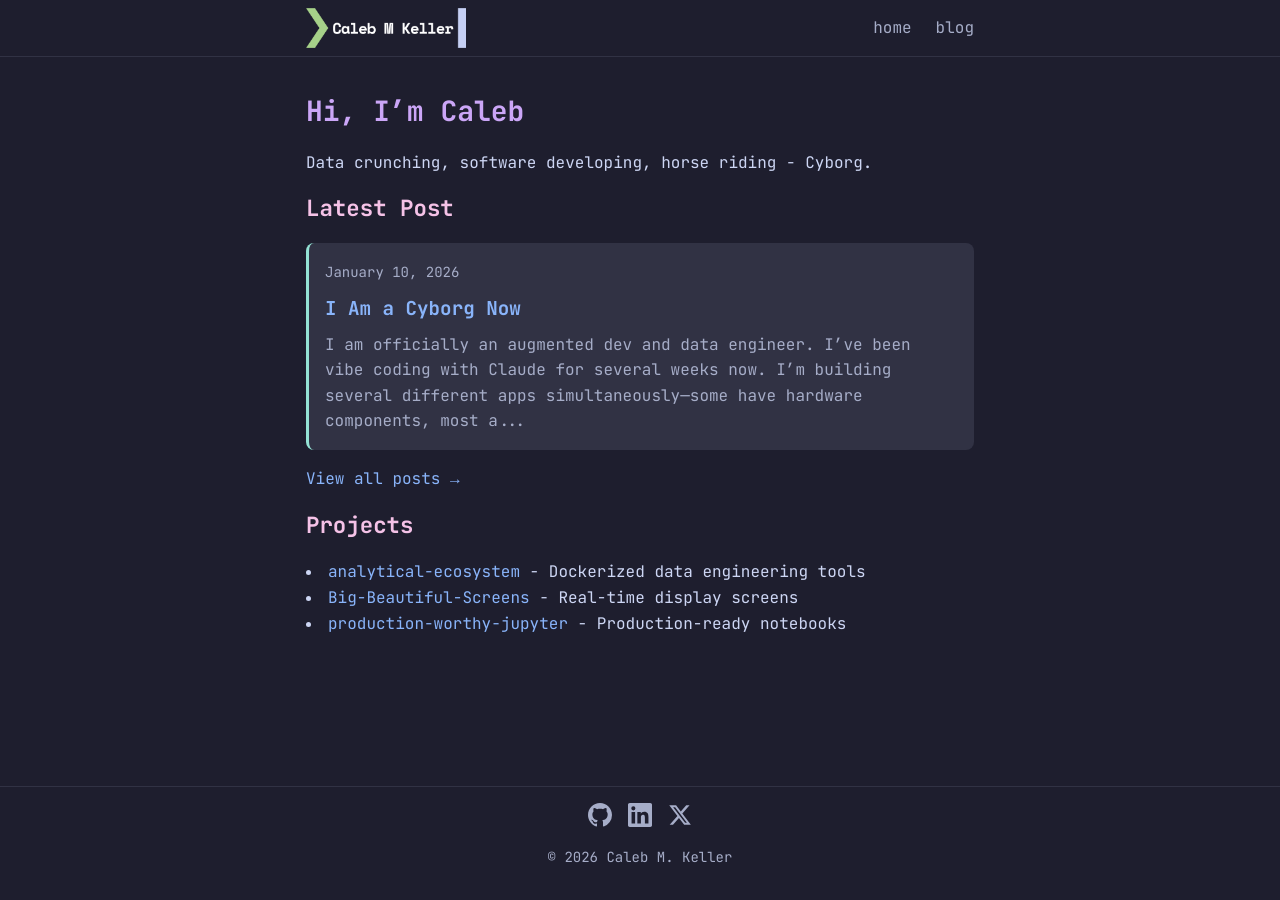
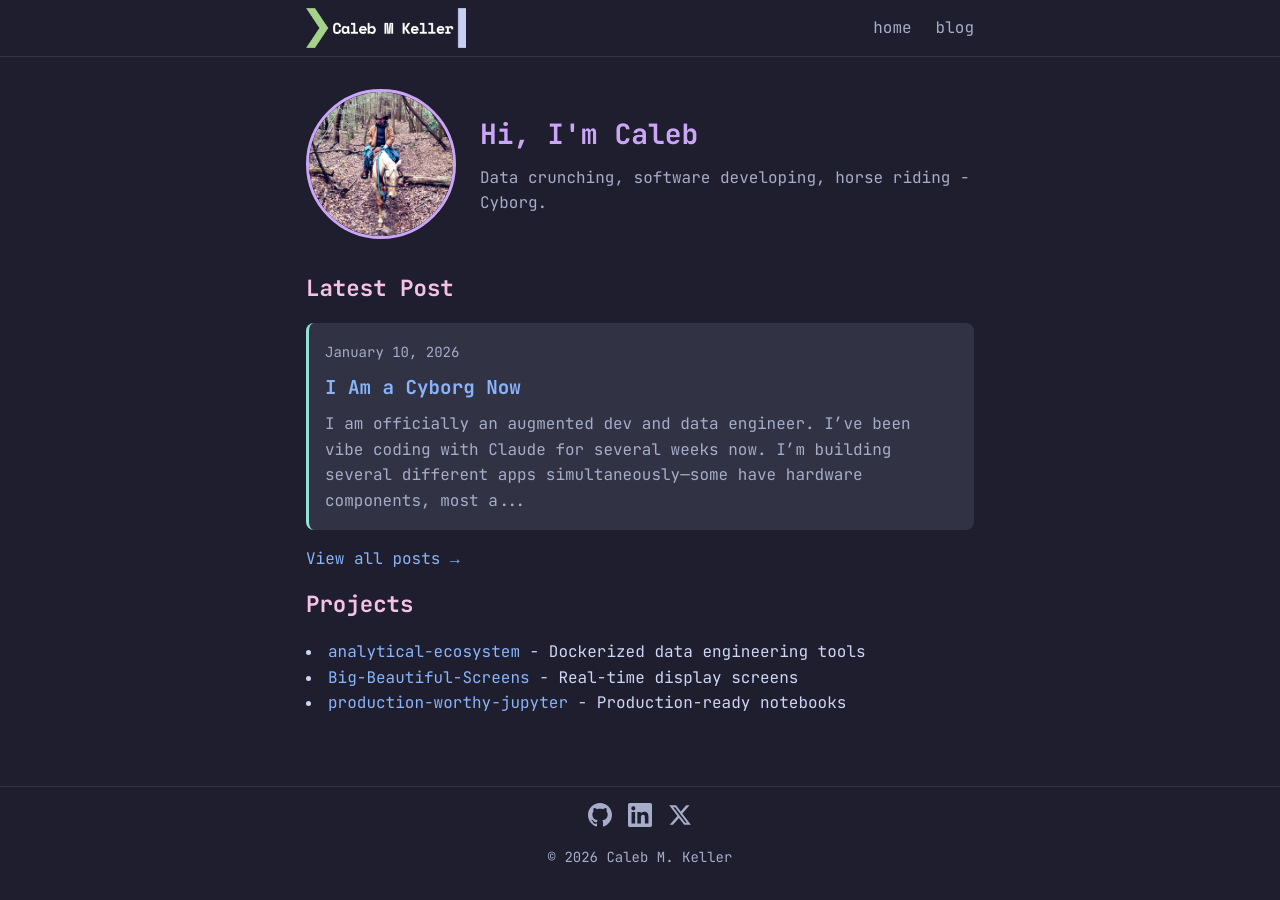
Before and after one commit to wrathagom/wrathagom.github.io, a Jekyll site: the page built from index.md, in a window 1280 px wide. Built offline with Jekyll 4.4.1, drawn with Linux system fonts in a browser that asks for light colours.

Commit message:
Added categories and a photo

```diff
--- a/_layouts/post.html
+++ b/_layouts/post.html
@@ -5,6 +5,7 @@
   <header class="post-header">
     <h1>{{ page.title }}</h1>
     <time datetime="{{ page.date | date_to_xmlschema }}">{{ page.date | date: "%B %d, %Y" }}</time>
+    {% if page.category %}<span class="category-tag">{{ page.category }}</span>{% endif %}
   </header>
   <div class="post-content">
     {{ content }}
--- a/assets/css/style.css
+++ b/assets/css/style.css
@@ -137,6 +137,31 @@
   margin-bottom: 1rem;
 }
 
+/* Intro section */
+.intro {
+  display: flex;
+  align-items: center;
+  gap: 1.5rem;
+  margin-bottom: 2rem;
+}
+
+.profile-photo {
+  width: 150px;
+  height: 150px;
+  border-radius: 50%;
+  object-fit: cover;
+  border: 3px solid var(--mauve);
+}
+
+.intro-text h1 {
+  margin-bottom: 0.5rem;
+}
+
+.intro-text p {
+  margin-bottom: 0;
+  color: var(--subtext);
+}
+
 /* Latest post on home */
 .latest-post {
   background-color: var(--surface0);
@@ -189,6 +214,18 @@
 
 .post-list h2 {
   margin: 0.25rem 0;
+}
+
+/* Category tags */
+.category-tag {
+  display: inline-block;
+  background-color: var(--surface1);
+  color: var(--teal);
+  padding: 0.15rem 0.5rem;
+  border-radius: 4px;
+  font-size: 0.75rem;
+  margin-left: 0.5rem;
+  vertical-align: middle;
 }
 
 /* Post */
--- a/index.md
+++ b/index.md
@@ -3,9 +3,13 @@
 title: Home
 ---
 
-# Hi, I'm Caleb
-
-Data crunching, software developing, horse riding - Cyborg.
+<div class="intro">
+  <img src="/assets/images/profile.jpg" alt="Caleb on horseback" class="profile-photo">
+  <div class="intro-text">
+    <h1>Hi, I'm Caleb</h1>
+    <p>Data crunching, software developing, horse riding - Cyborg.</p>
+  </div>
+</div>
 
 ## Latest Post
 
```
Also changed, not shown: _posts/2026-01-10-i-am-a-cyborg-now.md (+1 -0 lines), blog.md (+1 -0 lines), assets/images/profile.jpg (added).
